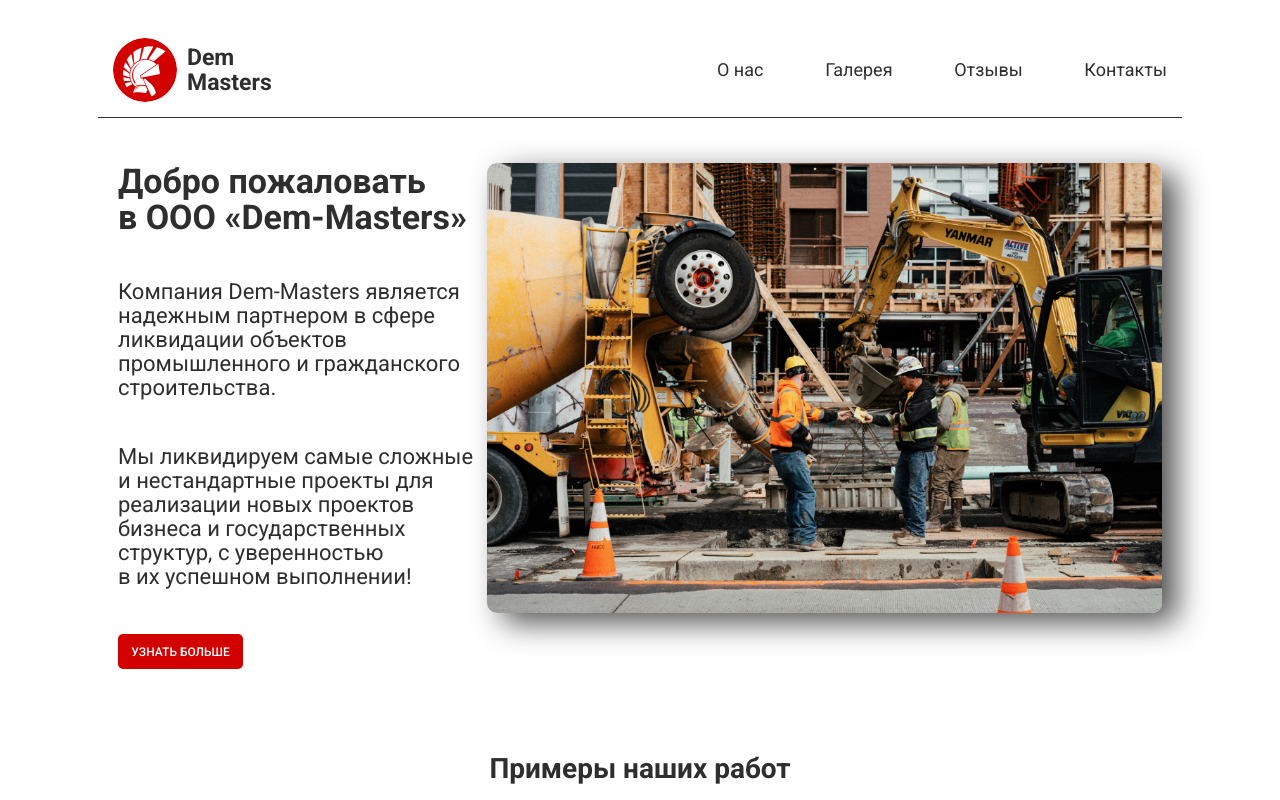
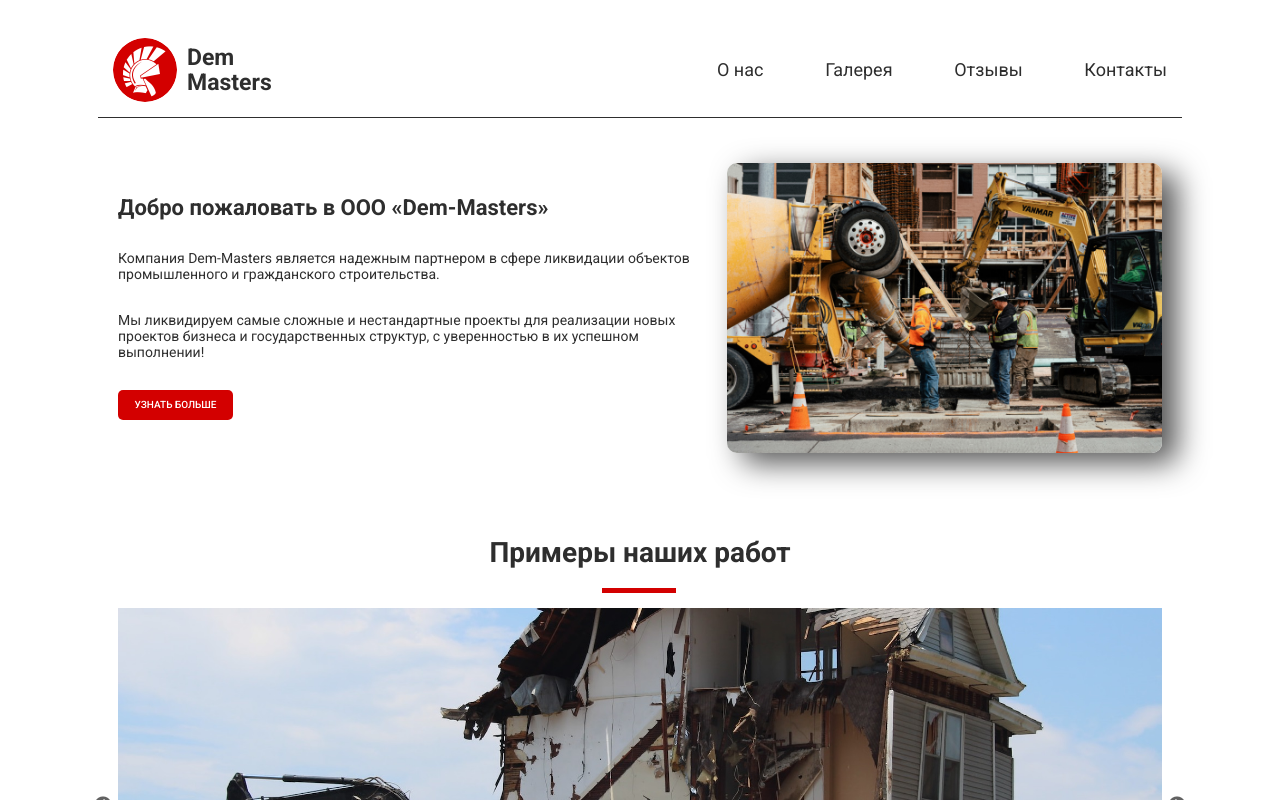
Before and after one commit to BLYADERUINER/dem-masters, a React (Create React App) app: page / in a window 1280 px wide. Shown: the top 800 px of the page. Built offline with nearby package versions, Linux system fonts and the light colour scheme.

Commit message:
adaptive/description

```diff
--- a/src/styles/blocks/description/description.scss
+++ b/src/styles/blocks/description/description.scss
@@ -1,56 +1,206 @@
-// Стили О компании
-
-.description {
+// Стили description
+.description { // блок
   height: 50%;
   display: flex;
   justify-content: space-between;
   padding: 45px 20px;
 
-  &__container {
+  @include tablet {
+    position: relative;
+    flex-direction: column-reverse;
+    align-items: center;
+  }
+
+  @include phoneMed {
+    padding: 20px 5px;
+  }
+
+  &__container { // контейнер с текстом
     display: flex;
     flex-direction: column;
     justify-content: center;
     max-width: 950px;
     gap: 45px;
     flex: auto;
+
+    @include desktopMin { // брейкпойнт
+      gap: 35px;
+    }
+
+    @include laptopMax { // брейкпойнт
+      gap: 30px;
+    }
+
+    @include laptopMin { // брейкпойнт
+      gap: 25px;
+    }
+
+    @include tablet {
+      position: absolute;
+      max-width: 480px;
+      top: 125px;
+      z-index: 1;
+    }
+
+    @include phoneMax {
+      max-width: 360px;
+      top: 100px;
+    }
+
+    @include phoneMed {
+      top: 45px;
+      max-width: 320px;
+      gap: 20px;
+    }
+
+    @include phoneMin {
+      max-width: 250px;
+      top: 45px;
+      gap: 15px;
+    }
   }
 
-  &__title {
+  &__title { // h1
     @include fontSetting(34px, 36px, 700);
     color: $colorGray;
     margin: 0;
+
+    @include desktopMax { // брейкпойнт
+      @include fontSetting(32px, 34px, 700);
+    }
+
+    @include desktopMin { // брейкпойнт
+      @include fontSetting(28px, 30px, 700);
+    }
+
+    @include laptopMax { // брейкпойнт
+      @include fontSetting(22px, 24px, 700);
+    }
+
+    @include laptopMin { // брейкпойнт
+      @include fontSetting(16px, 18px, 700);
+    }
+
+    @include tablet {
+      color: $colorWhite;
+    }
+
+    @include phoneMin {
+      @include fontSetting(12px, 14px, 700);
+    }
   }
 
-  &__paragraph {
+  &__paragraph { // текст
     @include fontSetting(22px, 24px, 400);
     color: $colorGray;
     margin: 0;
+
+    @include desktopMax { // брейкпойнт
+      @include fontSetting(20px, 22px, 400);
+    }
+
+    @include desktopMin { // брейкпойнт
+      @include fontSetting(16px, 18px, 400);
+    }
+
+    @include laptopMax { // брейкпойнт
+      @include fontSetting(14px, 16px, 400);
+    }
+
+    @include laptopMin { // брейкпойнт
+      @include fontSetting(12px, 14px, 400);
+    }
+
+    @include tablet {
+      color: $colorWhite;
+    }
+
+    @include phoneMin {
+      @include fontSetting(8px, 10px, 400);
+    }
   }
 
-  &__image {
+  &__image { // картинка
     @include widthHeight(740px, 450px);
     box-shadow: 15px 10px 30px $colorShadow;
     transition: transform .3s ease-in-out;
     border-radius: 10px;
 
+    @include desktopMax { // брейкпойнт
+      @include widthHeight(700px, 410px);
+    }
+
+    @include desktopMin { // брейкпойнт
+      @include widthHeight(660px, 370px);
+    }
+
+    @include laptopMax { // брейкпойнт
+      @include widthHeight(580px, 290px);
+    }
+
+    @include laptopMin { // брейкпойнт
+      @include widthHeight(580px, 250px);
+    }
+
+    @include tablet {
+      @include widthHeight(570px, 340px);
+      box-shadow: 5px 10px 30px $colorShadow;
+      filter: blur(2px);
+    }
+
+    @include phoneMax {
+      @include widthHeight(480px, 300px);
+    }
+
+    @include phoneMed {
+      @include widthHeight(380px, 250px);
+    }
+
+    @include phoneMin {
+      @include widthHeight(280px, 180px);
+    }
+
     &:hover {
       transform: scale(1.02);
+
+      @include tablet {
+        transform: none;
+      }
     }
   }
 
-  &__button {
+  &__button { // кнопка
     @include fontSetting(12px, 14px, 500);
     @include widthHeight(125px, 35px);
     @extend %buttonDefault;
     background-color: $colorRed;
-    color: #ffffff;
+    color: $colorWhite;
     border-radius: 5px;
     text-transform: uppercase;
     transition: all .3s ease-in-out;
 
+    @include laptopMax { // брейкпойнт
+      @include fontSetting(10px, 12px, 500);
+      @include widthHeight(115px, 30px);
+    }
+
+    @include laptopMin { // брейкпойнт
+      @include widthHeight(100px, 25px);
+      @include fontSetting(8px, 10px, 500);
+    }
+
+    @include phoneMed {
+      @include widthHeight(70px, 20px);
+      @include fontSetting(6px, 8px, 500);
+    }
+
     &:hover {
       opacity: 0.7;
       box-shadow: 10px 10px 20px $colorShadow;
+
+      @include tablet {
+        box-shadow: none;
+      }
     }
   }
 }
--- a/src/styles/blocks/page/page.scss
+++ b/src/styles/blocks/page/page.scss
@@ -2,4 +2,16 @@
   padding: 30px 90px;
   max-width: 1920px;
   background: $backgroundDefault;
+
+  @include laptopMin { // брейкпойнт
+    padding: 30px 70px;
+  }
+
+  @include phoneMax {
+    padding: 20px 30px;
+  }
+
+  @include phoneMed  {
+    padding: 10px 10px;
+  }
 }
--- a/src/styles/index.scss
+++ b/src/styles/index.scss
@@ -2,6 +2,7 @@
 @import './variables.scss';
 @import './extends.scss';
 @import './mixins.scss';
+@import './media-breakpoints.scss';
 
 @import './blocks/page/page.scss';
 @import './blocks/header/header.scss';
--- /dev/null
+++ b/src/styles/media-breakpoints.scss
@@ -0,0 +1,55 @@
+// 1780px
+@mixin desktopMax() {
+  @media screen and (max-width: $breakpoint_desktopMax) {
+    @content;
+  }
+}
+
+// 1540px
+@mixin desktopMin() {
+  @media screen and (max-width: $breakpoint_desktopMin) {
+    @content;
+  }
+}
+
+// 1390px
+@mixin laptopMax() {
+  @media screen and (max-width: $breakpoint_laptopMax) {
+    @content;
+  }
+}
+
+// 1140px
+@mixin laptopMin() {
+  @media screen and (max-width:  $breakpoint_laptopMin) {
+    @content;
+  }
+}
+
+// 930px
+@mixin tablet() {
+  @media screen and (max-width: $breakpoint_tablet) {
+    @content;
+  }
+}
+
+// 730px
+@mixin phoneMax() {
+  @media screen and (max-width: $breakpoint_phoneMax) {
+    @content;
+  }
+}
+
+// 620px
+@mixin phoneMed() {
+  @media screen and (max-width: $breakpoint_phoneMed) {
+    @content;
+  }
+}
+
+// 435px
+@mixin phoneMin() {
+  @media screen and (max-width: $breakpoint_phoneMin) {
+    @content;
+  }
+}
--- a/src/styles/variables.scss
+++ b/src/styles/variables.scss
@@ -6,3 +6,14 @@ $colorGray: #2e2e2e;
 $colorRed: #D30000;
 $colorShadow: #545454;
 $colorLightGrey: #bdbdbd;
+$colorWhite: #ffffff;
+
+// media breakpoints
+$breakpoint_desktopMax: 1780px;
+$breakpoint_desktopMin: 1540px;
+$breakpoint_laptopMax: 1390px;
+$breakpoint_laptopMin: 1140px;
+$breakpoint_tablet: 930px;
+$breakpoint_phoneMax: 730px;
+$breakpoint_phoneMed: 620px;
+$breakpoint_phoneMin : 435px;
```
